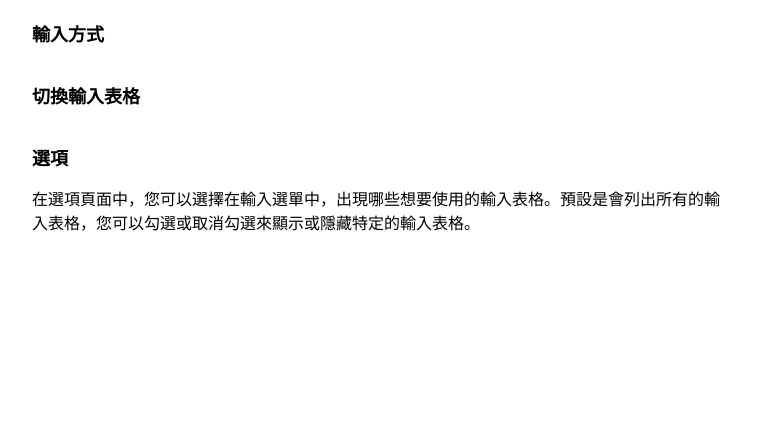
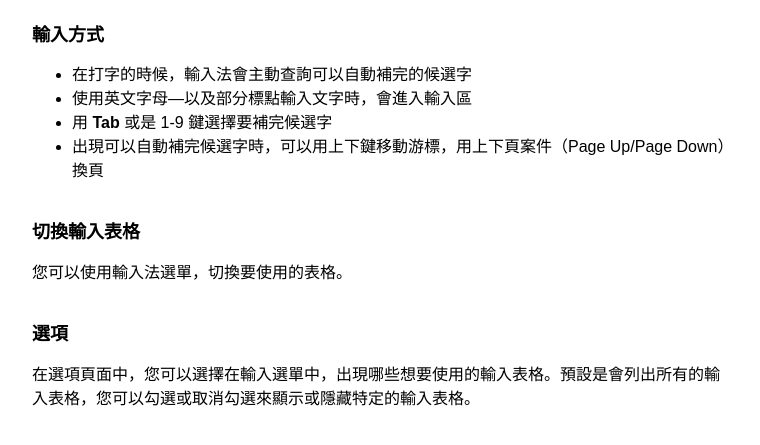
Before and after one commit to openvanilla/McFoximWeb, a website built with webpack: page output/chromeos/help/index.html in a window 1280 px wide. Shown: the part 59-504 px from the top of the page, without its empty margins (258-1018 px from the left). Built offline with nearby package versions, Linux system fonts and the light colour scheme.

Commit message:
Update usage instructions in outputs

```diff
--- a/output/chromeos/help/index.html
+++ b/output/chromeos/help/index.html
@@ -18,7 +18,14 @@
         小麥族語輸入法 Chrome OS 版本輔助說明
     </h1>
     <h2>輸入方式</h2>
+    <ul>
+        <li>在打字的時候，輸入法會主動查詢可以自動補完的候選字</li>
+        <li>使用英文字母—以及部分標點輸入文字時，會進入輸入區</li>
+        <li>用 <b>Tab</b> 或是 1-9 鍵選擇要補完候選字</li>
+        <li>出現可以自動補完候選字時，可以用上下鍵移動游標，用上下頁案件（Page Up/Page Down）換頁 </li>
+    </ul>
     <h2>切換輸入表格</h2>
+    <p>您可以使用輸入法選單，切換要使用的表格。</p>
     <h2>選項</h2>
     <p>在選項頁面中，您可以選擇在輸入選單中，出現哪些想要使用的輸入表格。預設是會列出所有的輸入表格，您可以勾選或取消勾選來顯示或隱藏特定的輸入表格。</p>
 
--- a/output/example/index.js
+++ b/output/example/index.js
@@ -88,7 +88,7 @@
         }
         s += '<tr class="page_info"> ';
         s += '<td colspan="2">';
-        s += 'Tab 補完單詞，Enter 輸入文字';
+        s += 'Tab 補完單詞';
         s += '</td>';
         s += '<td colspan="1">';
         s += '' + (state.candidatePageIndex + 1) + ' / ' + state.candidatePageCount;
```
Also changed, not shown: output/example/index.html (+1 -1 lines).
